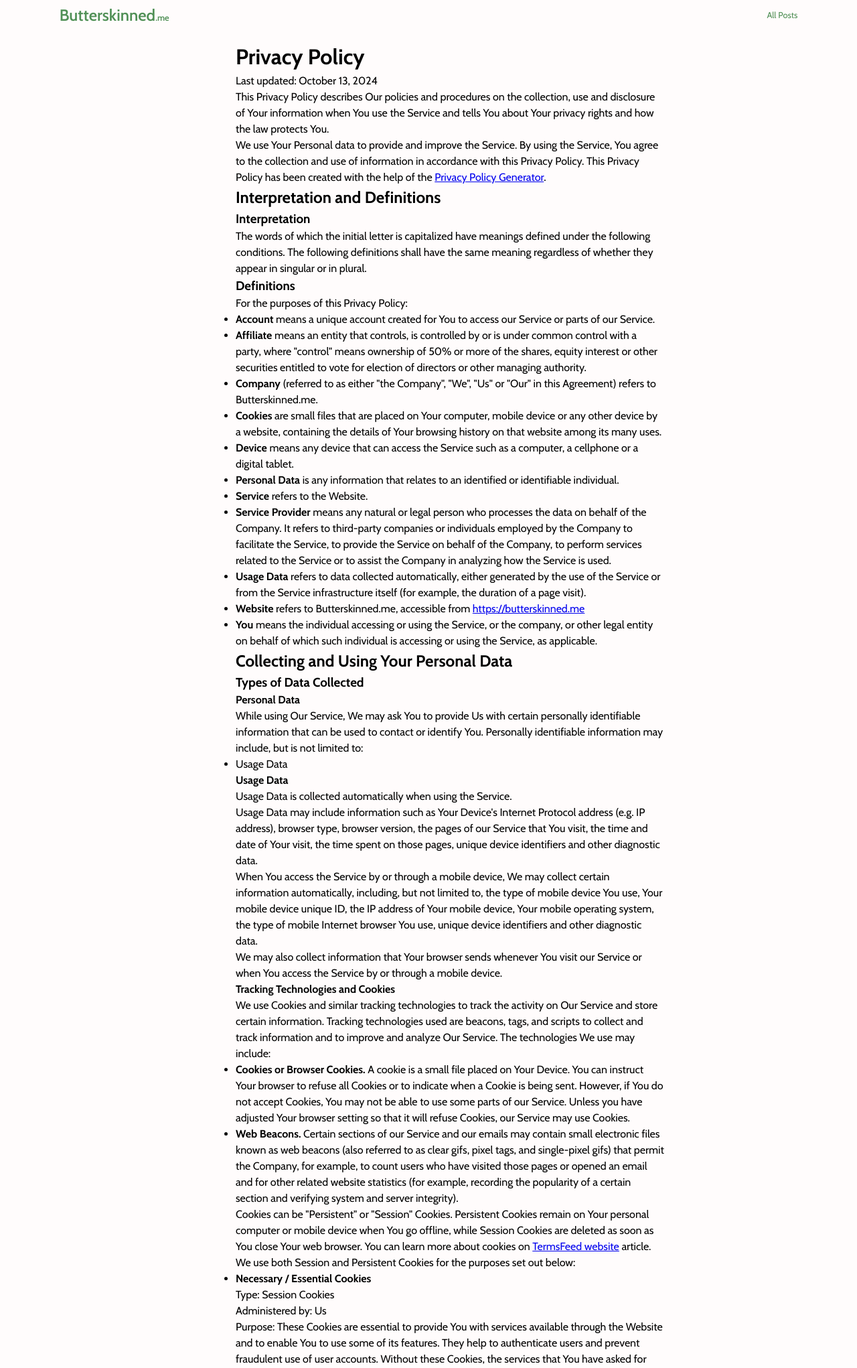
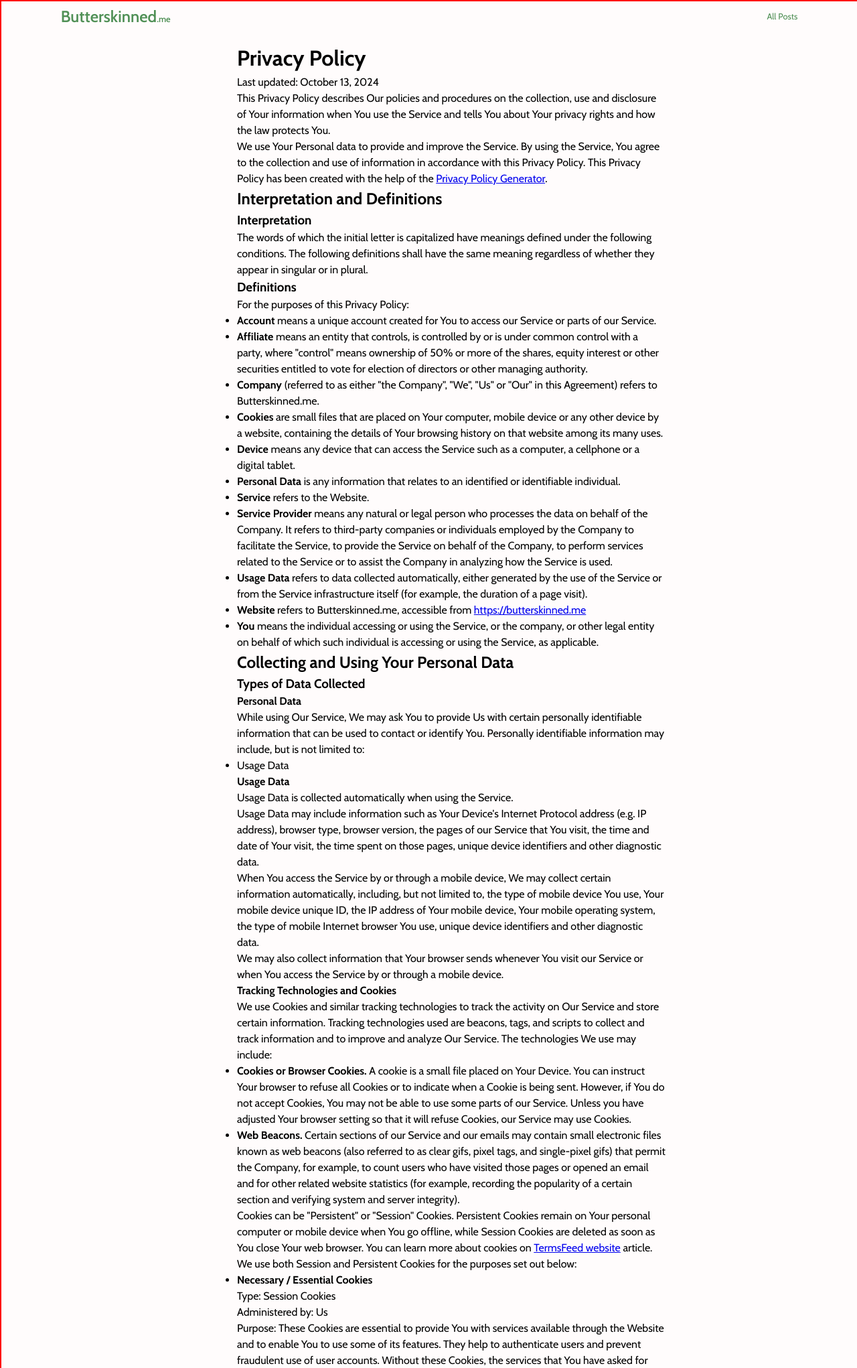
Before and after one commit to Adeyomola/skinshimmer, a Flask app: page /privacy in a window 1280 px wide. Shown: the top 2042 px of the page at 67% size. Run offline with Flask 3, Linux system fonts and the light colour scheme; parts of the project's set-up code (start-up, migrations or seed data) failed here and were passed over.

```diff
--- a/this/static/styles/style.css
+++ b/this/static/styles/style.css
@@ -17,7 +17,8 @@ body {
     scroll-behavior: smooth;
     overflow-x: hidden;
     background-color: #fffcfc;
-    min-height: max-content;
+    min-height: 100vh;
+    border: 1px solid red;
 }
 
 body {
```
